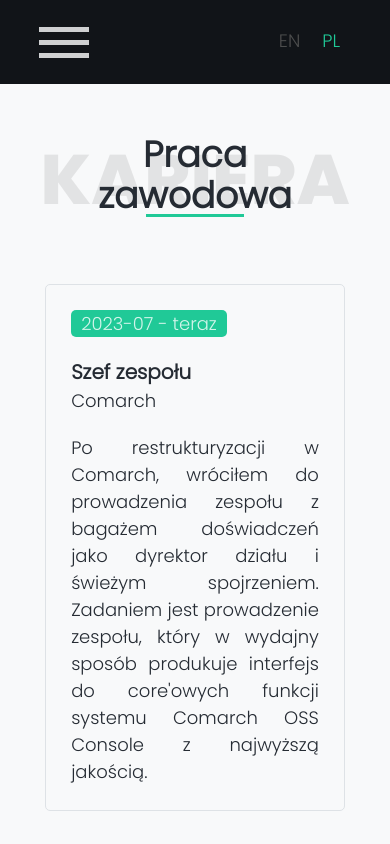
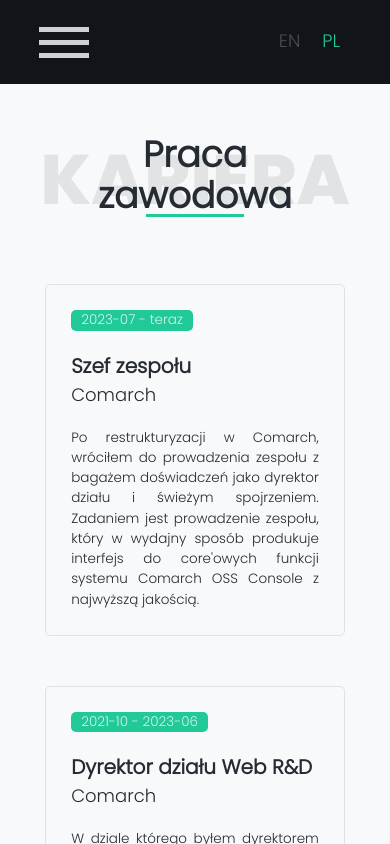
Before and after one commit to nitro03/portfolio, a React (Create React App) app in the folder client/: page /career in a window 390 px wide. Built offline with nearby package versions, Linux system fonts and the light colour scheme.

Commit message:
- fixed mobile font sizes

```diff
--- a/client/src/components/Career/Career.js
+++ b/client/src/components/Career/Career.js
@@ -30,7 +30,8 @@ function Career(props) {
                         period={`2023-07 - ${translator("now", lang)}`}
                         description={translator("team_leader_desc_new", lang)}
                         position={translator("team_leader", lang)}
-                        employer="Comarch"/>
+                        employer="Comarch"
+                        isMobile={isMobile}/>
                 </Col>
             </Row>
             <Row>
@@ -39,7 +40,8 @@ function Career(props) {
                         period="2021-10 - 2023-06"
                         description={translator("director_desc", lang)}
                         position={translator("director", lang)}
-                        employer="Comarch"/>
+                        employer="Comarch"
+                        isMobile={isMobile}/>
                 </Col>
             </Row>
             <Row>
@@ -48,7 +50,8 @@ function Career(props) {
                         period="2016-06 - 2021-09"
                         description={translator("team_leader_desc", lang)}
                         position={translator("team_leader", lang)}
-                        employer="Comarch"/>
+                        employer="Comarch"
+                        isMobile={isMobile}/>
                 </Col>
             </Row>
             <Row>
@@ -57,7 +60,8 @@ function Career(props) {
                         period="2013-06 - 2016-06"
                         description={translator("developer_desc", lang)}
                         position={translator("developer", lang)}
-                        employer="Comarch"/>
+                        employer="Comarch"
+                        isMobile={isMobile}/>
                 </Col>
             </Row>
 
--- a/client/src/components/Career/CareerCard.js
+++ b/client/src/components/Career/CareerCard.js
@@ -1,5 +1,6 @@
 import React from 'react';
 import PropTypes from 'prop-types';
+import classNames from 'classnames';
 
 import "./careerCard.scss";
 
@@ -7,13 +8,17 @@ CareerCard.propTypes = {
     period: PropTypes.string.isRequired,
     description: PropTypes.string.isRequired,
     position: PropTypes.string.isRequired,
-    employer: PropTypes.string.isRequired
+    employer: PropTypes.string.isRequired,
+    isMobile: PropTypes.bool
 };
 
 function CareerCard(props) {
-    const {employer, period, description, position} = props;
+    const {employer, period, description, position, isMobile} = props;
+    const classes = classNames('career-card', {
+        'mobile': isMobile
+    })
     return (
-        <div className="career-card">
+        <div className={classes}>
             <div className="career-card-period">{period}</div>
             <span className="career-card-position">{position}</span>
             <span className="career-card-employer">{employer}</span>
--- a/client/src/components/Content/content.scss
+++ b/client/src/components/Content/content.scss
@@ -5,6 +5,10 @@
   flex-direction: column;
   >.container {
     padding-bottom: 50px;
+  }
+
+  &.mobile {
+    font-size: 0.75rem;
   }
 }
 
@@ -34,13 +38,6 @@
   font-weight: 800;
 }
 
-.module h2 {
-  font-size: 1em;
-  container-name: sidebar
-}
-
-
-
 .content-header-background {
   display: flex;
   justify-content: center;
@@ -61,7 +58,6 @@
   font-size: 70px;
 }
 
-
 .content-header p {
   position: absolute;
   align-self: center;
--- a/client/src/components/Panel/scss/Panel.scss
+++ b/client/src/components/Panel/scss/Panel.scss
@@ -28,7 +28,6 @@
 
   p {
     text-align: justify;
-    font-size: 18px;
   }
 
   &.mobile {
--- a/client/src/components/common/navButton.scss
+++ b/client/src/components/common/navButton.scss
@@ -7,6 +7,7 @@
   background-color: transparent;
   border-radius: 100px;
   width: fit-content;
+  font-size: 1rem;
 
   a {
     color: $active-element-color;
```
